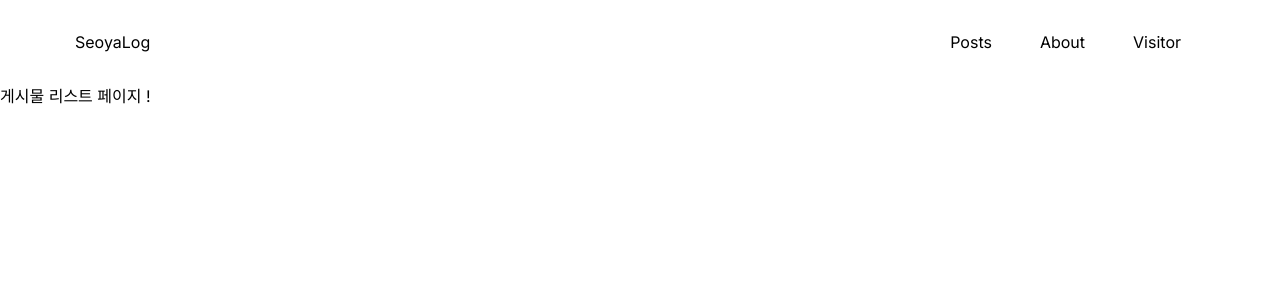
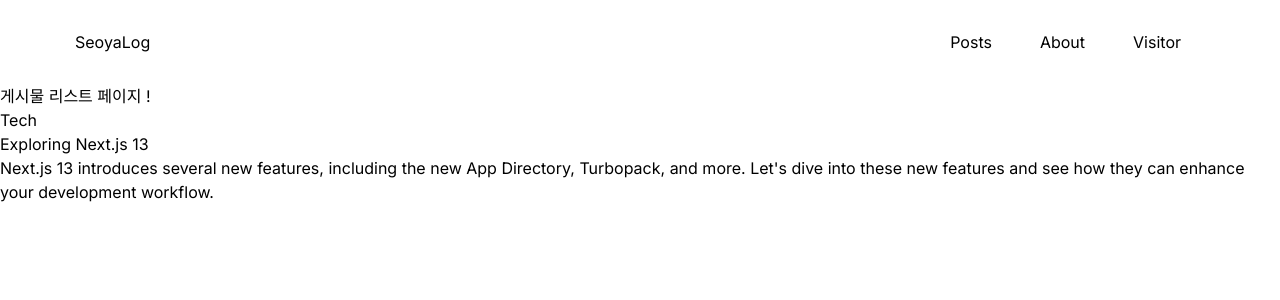
Before and after one commit to SeoHee3478/seoyalog, a Next.js app in the folder seoya-log/: page /posts in a window 1280 px wide. Shown: the top 300 px of the page. Built offline with nearby package versions, Linux system fonts and the light colour scheme.

Commit message:
Feat: home 페이지와 posts 페이지 분리

```diff
--- a/seoya-log/src/app/page.tsx
+++ b/seoya-log/src/app/page.tsx
@@ -1,15 +1,7 @@
-import PostCardItem from "@/components/block/PostCardItem";
 export default function Home() {
-  // 더미 데이터
-  const category = "Tech";
-  const title = "Exploring Next.js 13";
-  const content =
-    "Next.js 13 introduces several new features, including the new App Directory, Turbopack, and more. Let's dive into these new features and see how they can enhance your development workflow.";
-
   return (
     <div>
       <h1>메인 페이지!</h1>
-      <PostCardItem category={category} title={title} content={content} />
     </div>
   );
 }
--- a/seoya-log/src/app/posts/page.tsx
+++ b/seoya-log/src/app/posts/page.tsx
@@ -1,5 +1,18 @@
+import PostCardItem from "@/components/block/PostCardItem";
+
 const PostListPage = () => {
-  return <h1>게시물 리스트 페이지 !</h1>;
+  // 더미 데이터
+  const category = "Tech";
+  const title = "Exploring Next.js 13";
+  const content =
+    "Next.js 13 introduces several new features, including the new App Directory, Turbopack, and more. Let's dive into these new features and see how they can enhance your development workflow.";
+
+  return (
+    <div>
+      <h1>게시물 리스트 페이지 !</h1>
+      <PostCardItem category={category} title={title} content={content} />
+    </div>
+  );
 };
 
 export default PostListPage;
```
